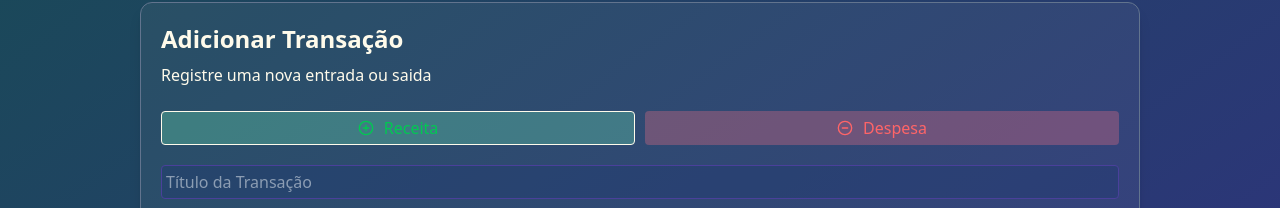
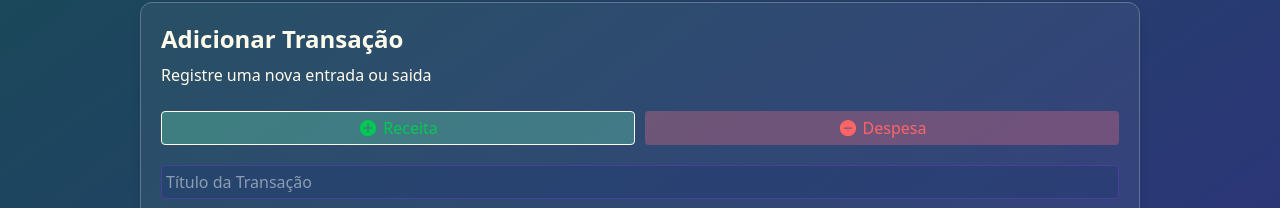
Before and after one commit to josehenriquedasilva/App-de-Finan-as, a React (Vite) app: page / in a window 1280 px wide. Shown: the part 348-556 px from the top of the page. Built offline with nearby package versions, Linux system fonts and the light colour scheme.

Commit message:
Atualização

```diff
--- a/componentes/Add_transacao.jsx
+++ b/componentes/Add_transacao.jsx
@@ -1,5 +1,5 @@
 import { useState } from "react";
-import { FiPlusCircle, FiMinusCircle} from "react-icons/fi";
+import { IoIosRemoveCircle, IoMdAddCircle } from "react-icons/io";
 
 function Add_transacao({transacaoAdd, calculandoTransacoes}) {
     const [tituloTransacao, setTituloTransacao] = useState("");
@@ -22,12 +22,12 @@ function Add_transacao({transacaoAdd, calculandoTransacoes}) {
                 <div className="flex flex-col gap-5">
                     <section className="flex gap-2.5">
                         <button className={`flex items-center justify-center w-1/2 h-8.5 text-center text-green-500 font-medium bg-quarta rounded-sm p-1 hover:bg-oitava hover:text-green-300 duration-250 cursor-pointer ${tipoTransacao ? 'border border-amber-50' : ''}`} onClick={() => setTipoTransacao(true)}>
-                            <FiPlusCircle className="mr-[10px]"/>
+                            <IoMdAddCircle className="size-5 mr-[5px]"/>
                             Receita
                         </button>
 
                         <button className={`flex items-center justify-center w-1/2 text-cente font-medium text-red-400 bg-quinta rounded-sm hover:bg-nona hover:text-red-300 duration-250 cursor-pointer ${tipoTransacao ? '' : 'border border-amber-50'}`} onClick={() => setTipoTransacao(false)}>
-                            <FiMinusCircle className="mr-[10px]"/>
+                            <IoIosRemoveCircle className="size-5 mr-[5px]"/>
                             Despesa
                         </button>
                     </section>
```
